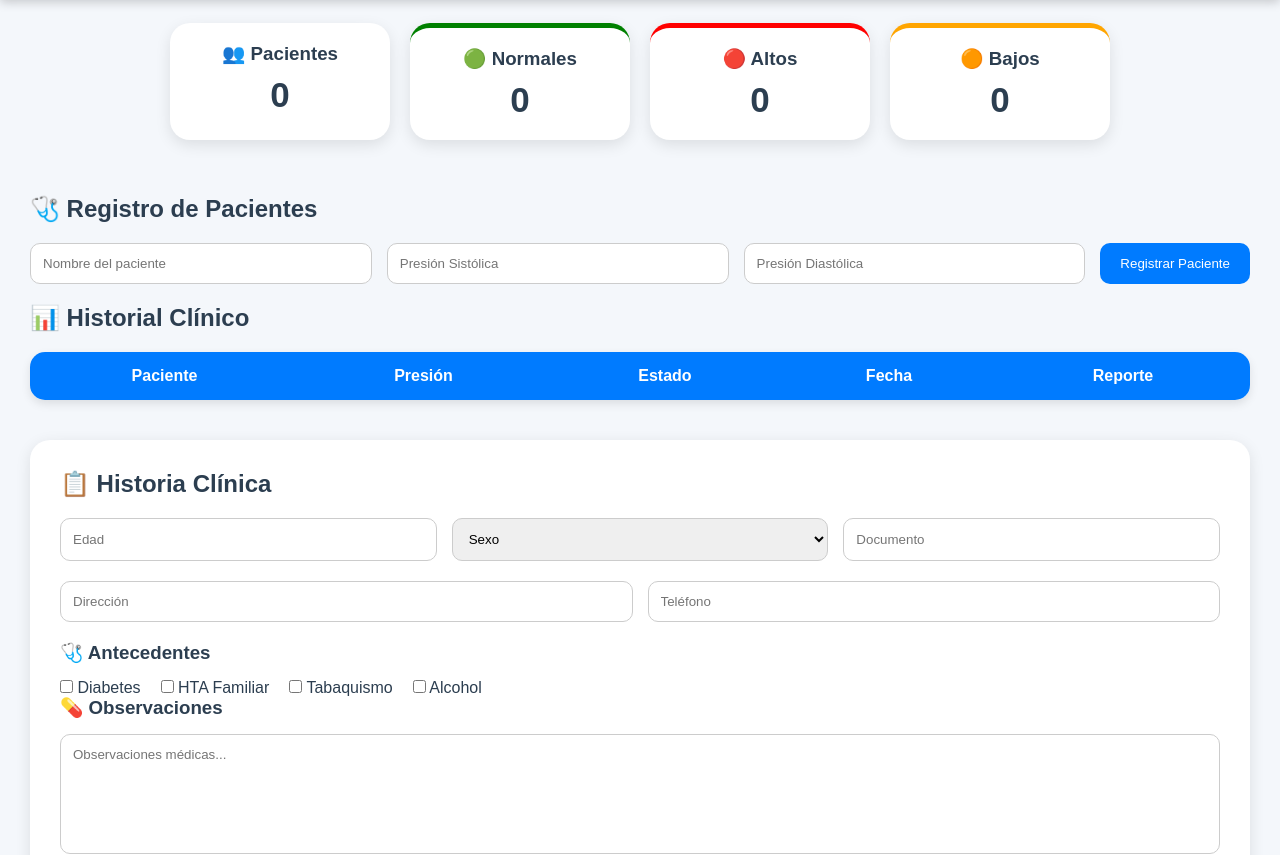
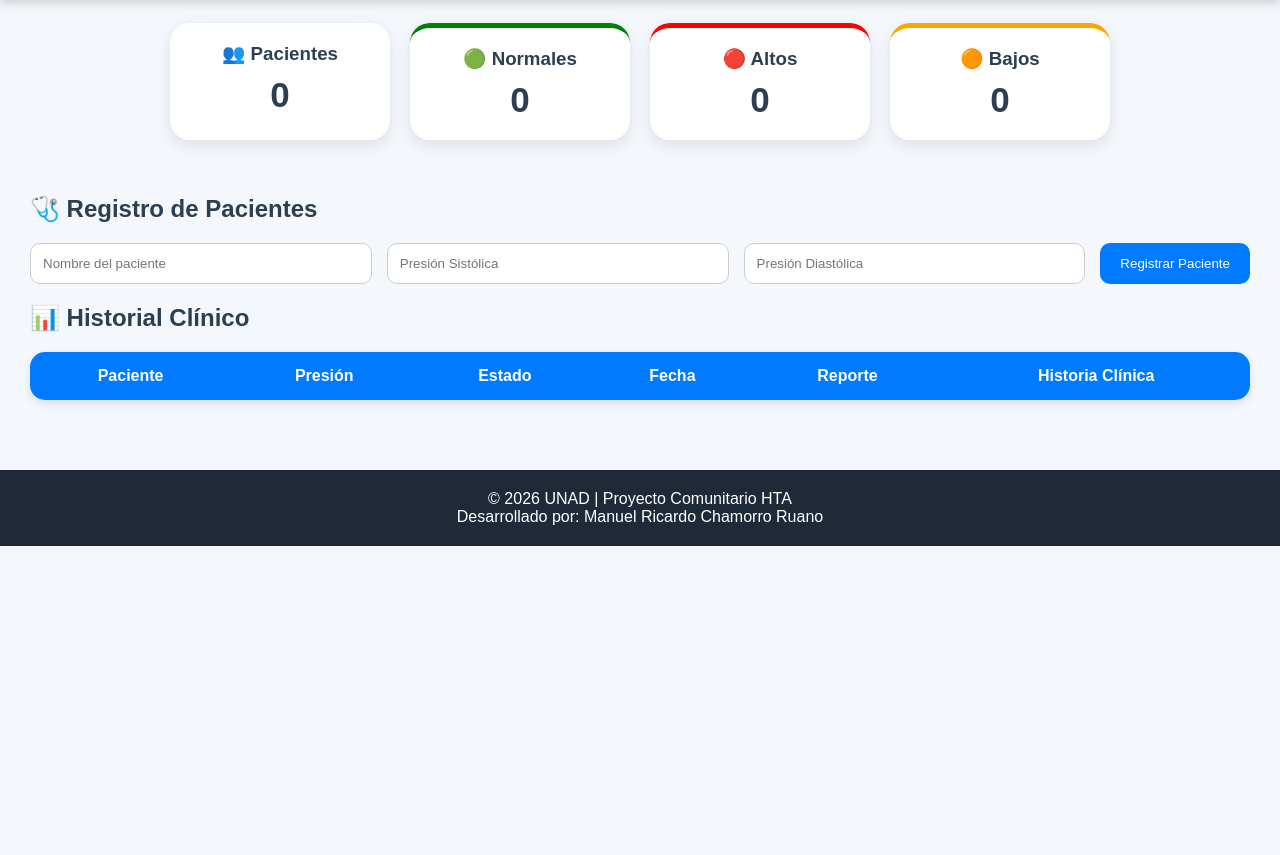
Before and after one commit to Manu2124/control-hta, a plain HTML site: page index.html in a window 1280 px wide. Shown: the part 97-952 px from the top of the page. After the commit the page ends 800 px from the top, so only its background shows below. Drawn offline with nearby package versions, Linux system fonts and the light colour scheme.

Commit message:
Fix HTML formatting and structure

```diff
--- a/index.html
+++ b/index.html
@@ -89,62 +89,13 @@
 <th>Estado</th>
 <th>Fecha</th>
 <th>Reporte</th>
+<th>Historia Clínica</th>
 </tr>
 </thead>
 
 <tbody id="tabla"></tbody>
 
 </table>
-
-  <div class="historia-clinica">
-
-<h2>📋 Historia Clínica</h2>
-
-<form id="formHistoria">
-
-<div class="grupo">
-
-<input type="number" placeholder="Edad">
-
-<select>
-<option>Sexo</option>
-<option>Masculino</option>
-<option>Femenino</option>
-</select>
-
-<input type="text" placeholder="Documento">
-
-</div>
-
-<div class="grupo">
-
-<input type="text" placeholder="Dirección">
-
-<input type="text" placeholder="Teléfono">
-
-</div>
-
-<h3>🩺 Antecedentes</h3>
-
-<div class="checks">
-
-<label><input type="checkbox"> Diabetes</label>
-
-<label><input type="checkbox"> HTA Familiar</label>
-
-<label><input type="checkbox"> Tabaquismo</label>
-
-<label><input type="checkbox"> Alcohol</label>
-
-</div>
-
-<h3>💊 Observaciones</h3>
-
-<textarea placeholder="Observaciones médicas..."></textarea>
-
-<button type="button" class="guardar-hc">
-💾 Guardar Historia Clínica
-</button>
 
 </form>
 
```
